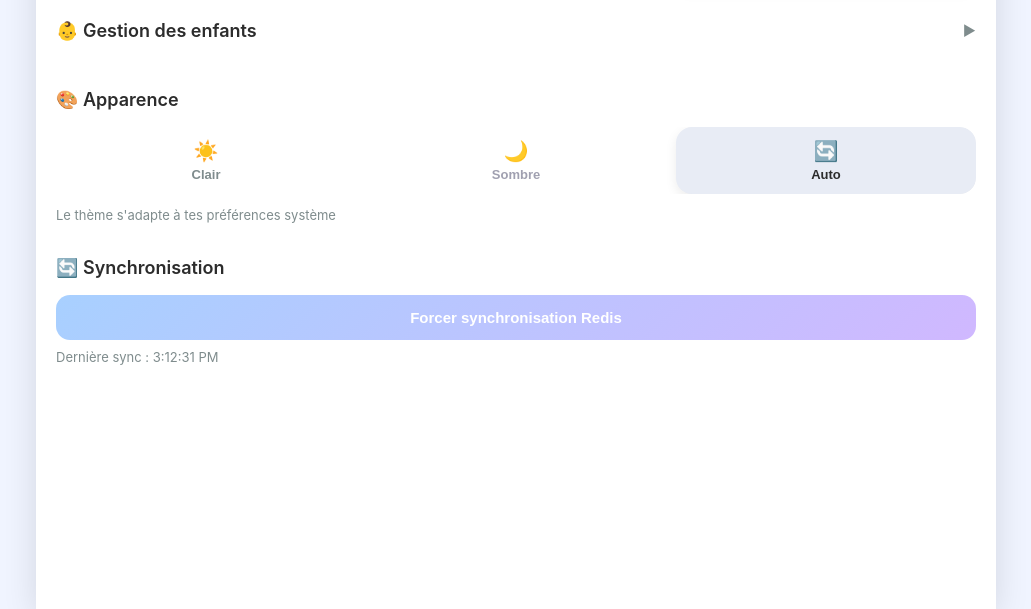
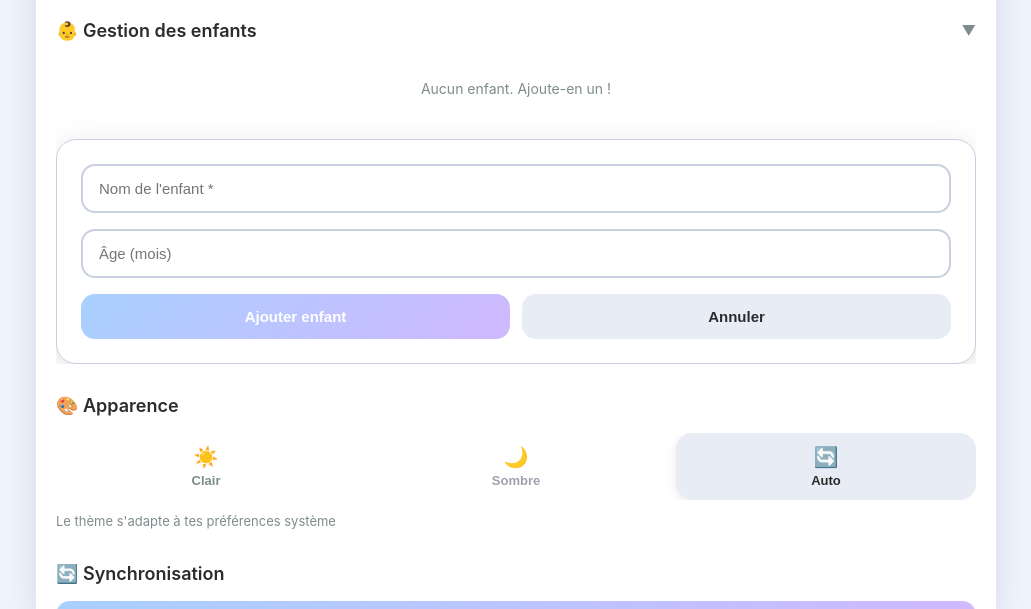
Before and after one commit to sicho95/Sommeil, a website: page index.html in a window 1280 px wide. Both pictures are taken after a click on the button "Ajouter". Shown: the part 191-800 px from the top of the page, without its empty margins (124-1155 px from the left). Drawn offline with Linux system fonts and the light colour scheme; no server answers.

Commit message:
Add files via upload

```diff
--- a/index.html
+++ b/index.html
@@ -174,6 +174,13 @@
 
         document.getElementById('add-child-btn').onclick = () => {
           document.querySelector('.tab-btn[data-tab="settings"]').click();
+          // Attendre que l'onglet soit affiché, puis déplier la section Gestion des enfants
+          setTimeout(() => {
+            const childrenSection = document.getElementById('children-section');
+            if (childrenSection && childrenSection.classList.contains('collapsed')) {
+              this.toggleCollapse('children-section');
+            }
+          }, 50);
         };
 
         document.getElementById('child-form').onsubmit = (e) => {
```
